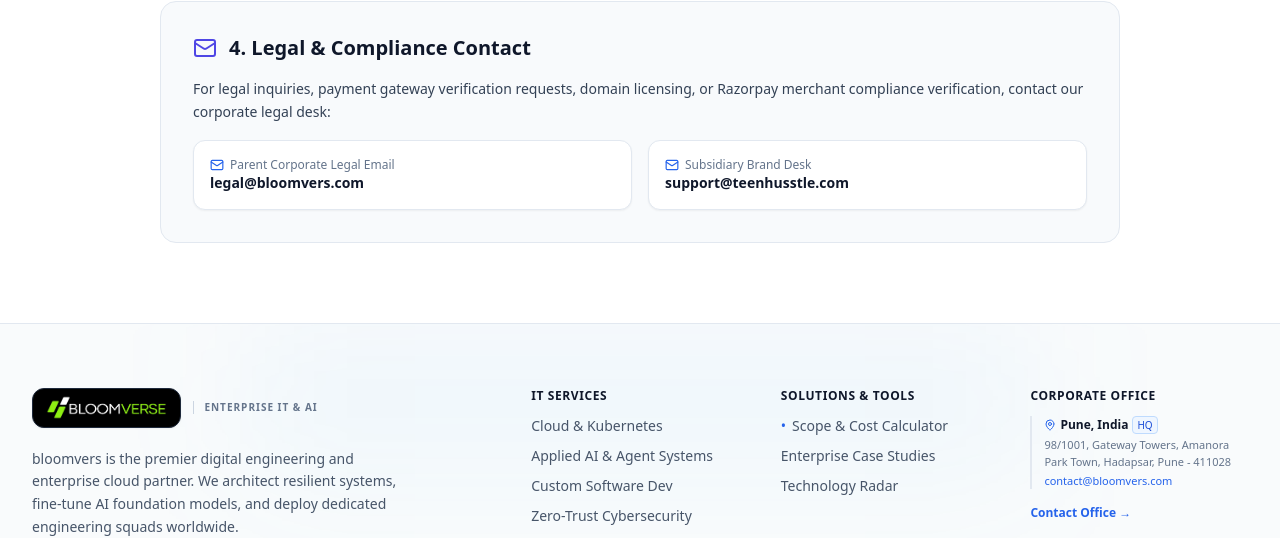
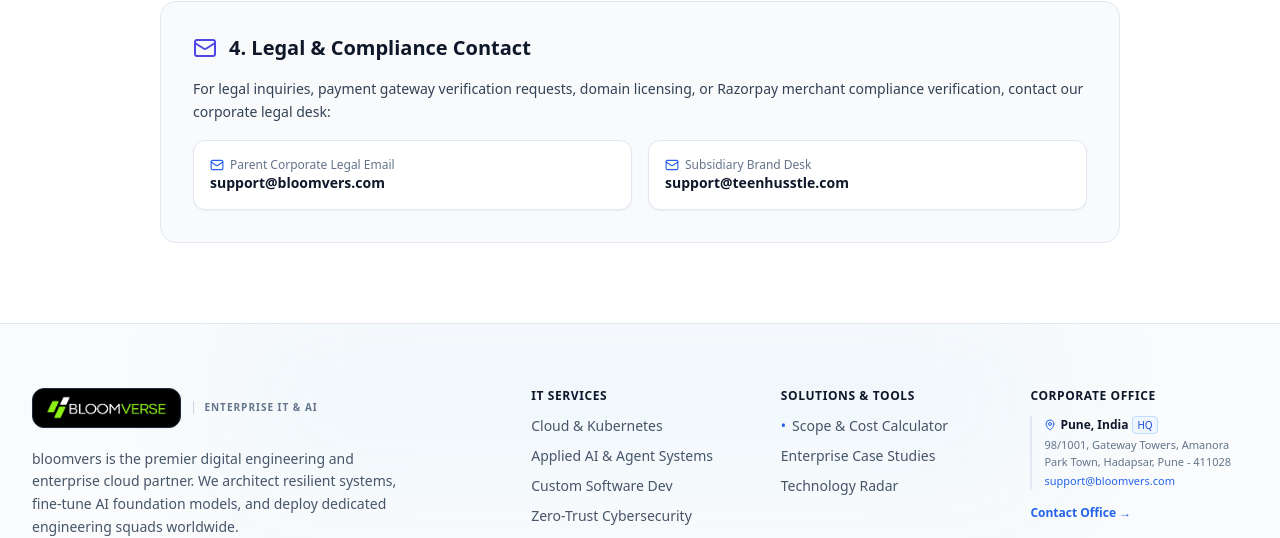
Before and after one commit to AshwetKini/bloomverse, a Next.js app: page /legal in a window 1280 px wide. Shown: the part 1583-2121 px from the top of the page. Built offline with nearby package versions, Linux system fonts and the light colour scheme.

Commit message:
update legal merchant and company pages

```diff
--- a/app/legal/page.tsx
+++ b/app/legal/page.tsx
@@ -163,8 +163,8 @@ export default function LegalPage() {
                     <Mail className="w-3.5 h-3.5 text-blue-600" />
                     <span>Parent Corporate Legal Email</span>
                   </div>
-                  <a href="mailto:legal@bloomvers.com" className="text-sm font-semibold text-slate-900 hover:text-blue-600 transition-colors">
-                    legal@bloomvers.com
+                  <a href="mailto:support@bloomvers.com" className="text-sm font-semibold text-slate-900 hover:text-blue-600 transition-colors">
+                    support@bloomvers.com
                   </a>
                 </div>
 
--- a/app/merchant/page.tsx
+++ b/app/merchant/page.tsx
@@ -161,8 +161,8 @@ export default function MerchantPage() {
               <div className="grid grid-cols-1 sm:grid-cols-2 gap-3 text-xs pt-1">
                 <div className="p-3.5 rounded-xl bg-white border border-slate-200">
                   <span className="text-[11px] text-slate-500 font-semibold block">Parent Billing Desk</span>
-                  <a href="mailto:billing@bloomvers.com" className="font-bold text-slate-900 hover:text-blue-600 transition-colors">
-                    billing@bloomvers.com
+                  <a href="mailto:support@bloomvers.com" className="font-bold text-slate-900 hover:text-blue-600 transition-colors">
+                    support@bloomvers.com
                   </a>
                 </div>
                 <div className="p-3.5 rounded-xl bg-white border border-slate-200">
--- a/app/privacy/page.tsx
+++ b/app/privacy/page.tsx
@@ -126,7 +126,7 @@ export default function PrivacyPolicyPage() {
               </p>
               <div className="text-xs space-y-1">
                 <div><strong className="text-slate-900">Entity:</strong> bloomvers Technologies Inc.</div>
-                <div><strong className="text-slate-900">Privacy Desk Email:</strong> <a href="mailto:privacy@bloomvers.com" className="text-blue-600 hover:underline">privacy@bloomvers.com</a></div>
+                <div><strong className="text-slate-900">Privacy Desk Email:</strong> <a href="mailto:support@bloomvers.com" className="text-blue-600 hover:underline">support@bloomvers.com</a></div>
                 <div><strong className="text-slate-900">Subsidiary Brand Desk:</strong> <a href="mailto:support@teenhusstle.com" className="text-blue-600 hover:underline">support@teenhusstle.com</a></div>
               </div>
             </section>
--- a/app/terms/page.tsx
+++ b/app/terms/page.tsx
@@ -110,7 +110,7 @@ export default function TermsOfServicePage() {
                 These Terms shall be governed by and construed in accordance with the laws governing commercial business operations of bloomvers Technologies Inc. For formal legal notices or contractual inquiries, contact:
               </p>
               <div className="text-xs space-y-1">
-                <div><strong className="text-slate-900">Corporate Legal Desk:</strong> <a href="mailto:legal@bloomvers.com" className="text-blue-600 hover:underline">legal@bloomvers.com</a></div>
+                <div><strong className="text-slate-900">Corporate Legal Desk:</strong> <a href="mailto:support@bloomvers.com" className="text-blue-600 hover:underline">support@bloomvers.com</a></div>
                 <div><strong className="text-slate-900">Official Website:</strong> bloomvers.com</div>
               </div>
             </section>
--- a/components/contact/ContactSection.tsx
+++ b/components/contact/ContactSection.tsx
@@ -164,7 +164,7 @@ export const ContactSection: React.FC = () => {
 
               <div className="space-y-3.5 text-xs">
                 <a
-                  href="mailto:contact@bloomvers.com"
+                  href="mailto:support@bloomvers.com"
                   className="flex items-center gap-3.5 p-3.5 rounded-2xl bg-slate-50/80 border border-slate-200/80 hover:border-blue-300 hover:bg-blue-50/20 text-slate-700 hover:text-blue-600 transition-all"
                 >
                   <div className="w-10 h-10 rounded-xl bg-blue-50 text-blue-600 flex items-center justify-center shrink-0 border border-blue-100">
--- a/data/companyData.ts
+++ b/data/companyData.ts
@@ -12,7 +12,7 @@ export const officeLocations: OfficeLocation[] = [
     city: 'Pune',
     country: 'India',
     address: '98/1001, Gateway Towers, Amanora Park Town, Hadapsar, Pune - 411028',
-    email: 'contact@bloomvers.com',
+    email: 'support@bloomvers.com',
     isHQ: true
   }
 ];
```
